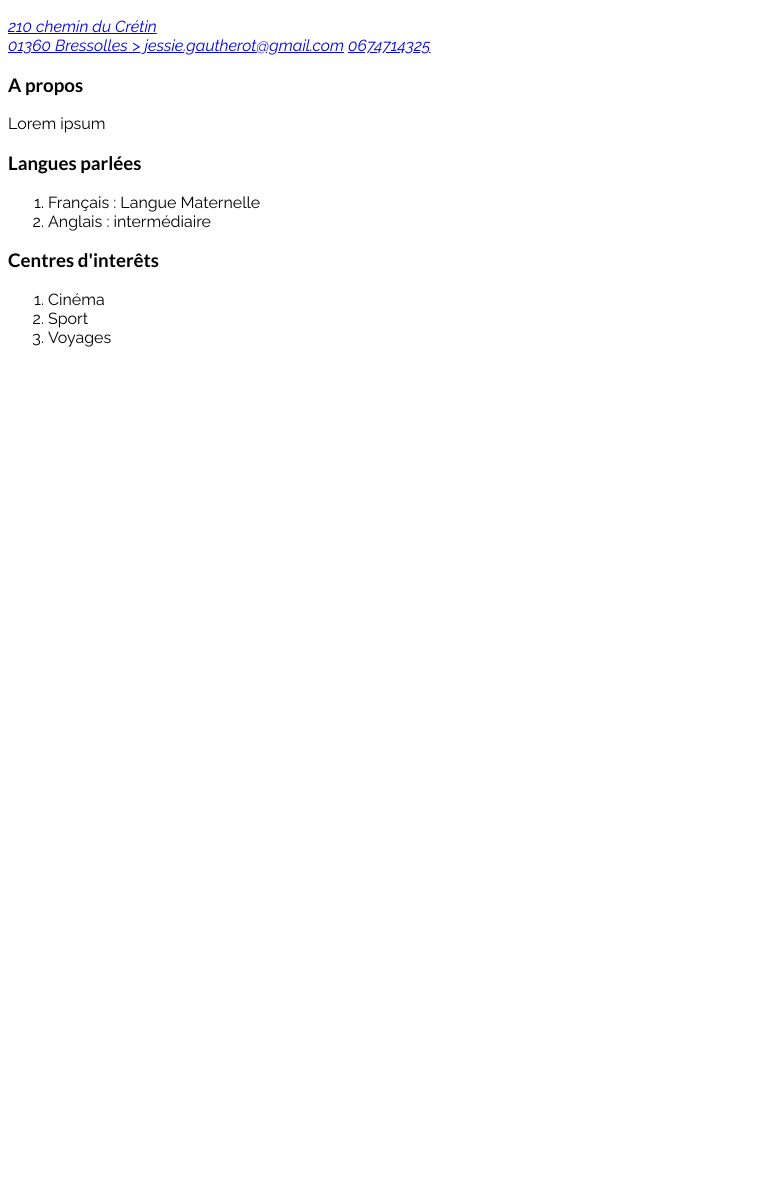
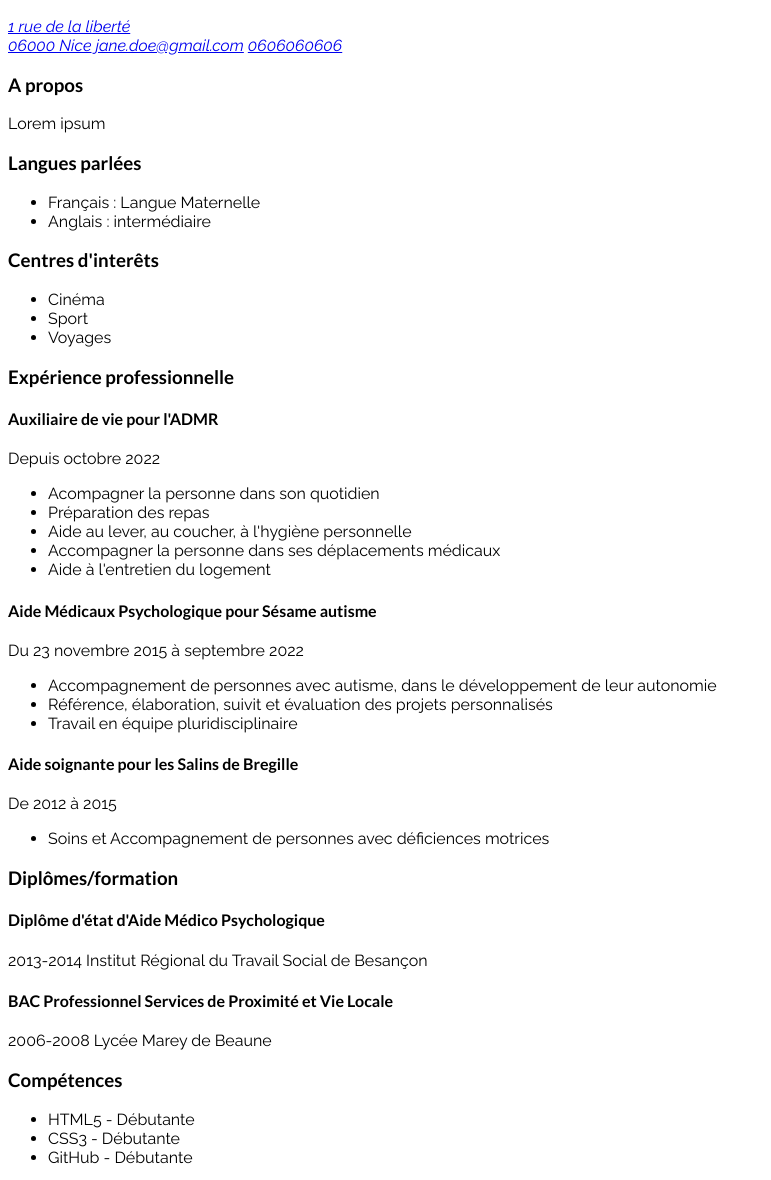
Before and after one commit to Jessie-Gautherot/CV, a plain HTML site: page index.html in a window 1280 px wide. Shown: the part 114-1294 px from the top of the page, without its empty margins (0-771 px from the left). Before the commit the page ends 800 px from the top, so only its background shows below. Drawn offline with Linux system fonts and the light colour scheme.

Commit message:
add html/2

```diff
--- a/index.html
+++ b/index.html
@@ -18,12 +18,12 @@
         <div>
             <address>
 
-                <a href="https://www.google.fr/maps/place/210+Chem.+du+Cr%C3%A9tin,+01360+Bressolles/@45.8663887,5.0916281,17z/data=!3m1!4b1!4m6!3m5!1s0x47f4b732b131dc75:0x5d5fc617246d6b0c!8m2!3d45.866385!4d5.094203!16s%2Fg%2F11dzmljfyw?entry=ttu&g_ep=EgoyMDI0MDgyOC4wIKXMDSoASAFQAw%3D%3D"
-                target="_blank" rel="noopener noreferrer">210 chemin du Crétin <br> 01360 Bressolles ></a>
+                <a href="https://www.google.fr/maps/place/1+Rue+de+la+Libert%C3%A9,+06000+Nice/@43.6984564,7.2661206,17z/data=!3m1!4b1!4m6!3m5!1s0x12cddaa6cd500dc7:0xaa06fa3adeb0a635!8m2!3d43.6984526!4d7.2686955!16s%2Fg%2F11c28kh15l?entry=ttu&g_ep=EgoyMDI0MDgyOC4wIKXMDSoASAFQAw%3D%3D"
+                   target="_blank"  rel="noopener noreferrer">1 rue de la liberté <br> 06000 Nice</a>
 
-                <a href="mailto:jessie.gautherot@gmail.com">jessie.gautherot@gmail.com</a>
+                <a href="mailto:jane.doe@gmail.com">jane.doe@gmail.com</a>
 
-                <a href="tel:0674714325">0674714325</a>
+                <a href="tel:0606060606">0606060606</a>
 
             </address>
         </div>
@@ -39,30 +39,97 @@
               <p> Lorem ipsum</p>
 
               <h3>Langues parlées</h3>
-              <ol>
+              <ul>
                 <li>Français : Langue Maternelle</li>
                 <li>Anglais : intermédiaire</li>
-              </ol>
+              </ul>
 
               <h3>Centres d'interêts</h3>
-              <ol>
+              <ul>
                 <li>Cinéma</li>
                 <li>Sport</li>
                 <li>Voyages</li>
-              </ol>
+              </ul>
 
             </section>
         </div>
 
         <div>
+            <section>
+               <h3> Expérience professionnelle</h3>
+
+               <h4>Auxiliaire de vie pour l'ADMR</h4>
+               <p>Depuis octobre 2022
+                <ul>
+                    <li>Acompagner la personne dans son quotidien</li>
+                    <li>Préparation des repas</li>
+                    <li>Aide au lever, au coucher, à l'hygiène personnelle</li>
+                    <li>Accompagner la personne dans ses déplacements médicaux</li>
+                    <li>Aide à l'entretien du logement</li>
+                </ul>
+               </p>
+
+                <h4>Aide Médicaux Psychologique pour Sésame autisme</h4>
+                <p>Du 23 novembre 2015 à septembre 2022
+                 <ul>
+                    <li>Accompagnement de personnes avec autisme, dans le développement de leur autonomie</li>
+                    <li>Référence, élaboration, suivit et évaluation des projets personnalisés</li>
+                    <li>Travail en équipe pluridisciplinaire </li>
+                 </ul>
+                </p>
+
+                <h4>Aide soignante pour les Salins de Bregille</h4>
+                <p> De 2012 à 2015
+                  <ul>
+                    <li>Soins et Accompagnement de personnes avec déficiences motrices</li>
+                  </ul>
+                </p>
+            </section>
+
+            <section>
+                <h3>Diplômes/formation</h3>
+
+                <h4>Diplôme d'état d'Aide Médico Psychologique</h4>
+                <p>
+                    2013-2014
+                    Institut Régional du Travail Social de Besançon
+                </p>
+
+                <h4>BAC Professionnel Services de Proximité et Vie Locale</h4>
+                <p>
+                    2006-2008
+                    Lycée Marey de Beaune
+                </p>
+            </section>
+
+            <section>
+                <h3>Compétences</h3>
+                <p>
+                <ul>
+                    <li>HTML5 - Débutante</li>
+                    <li>CSS3 - Débutante</li>
+                    <li>GitHub - Débutante</li>
+                </ul>
+                </p>
+            </section>
+        </div>
+    </main>
+
+    <footer>
+        <section>
+
+           <img src="./assets/images/linkedin.png" alt="logo linkedin" href="https://fr.linkedin.com/">
+
+           <img src="./assets/images/twitter.png" alt="logo twitter" href="https://x.com/?lang=fr&mx=2">
+
+         <img src="./assets/images/github.png" alt="logo github" href="https://github.com/Jessie-Gautherot">
+
+        </section>
+
+        <small>Dernière mise à jour le <time datetime="2024-09-01">01 septembre 2024</time></small>
 
 
-        </div>
-
-
-
-
-    </main>
+    </footer>
 
 </body>
 
```
Also changed, not shown: assets/images/github.png (added), assets/images/linkedin.png (added), assets/images/twitter.png (added).
